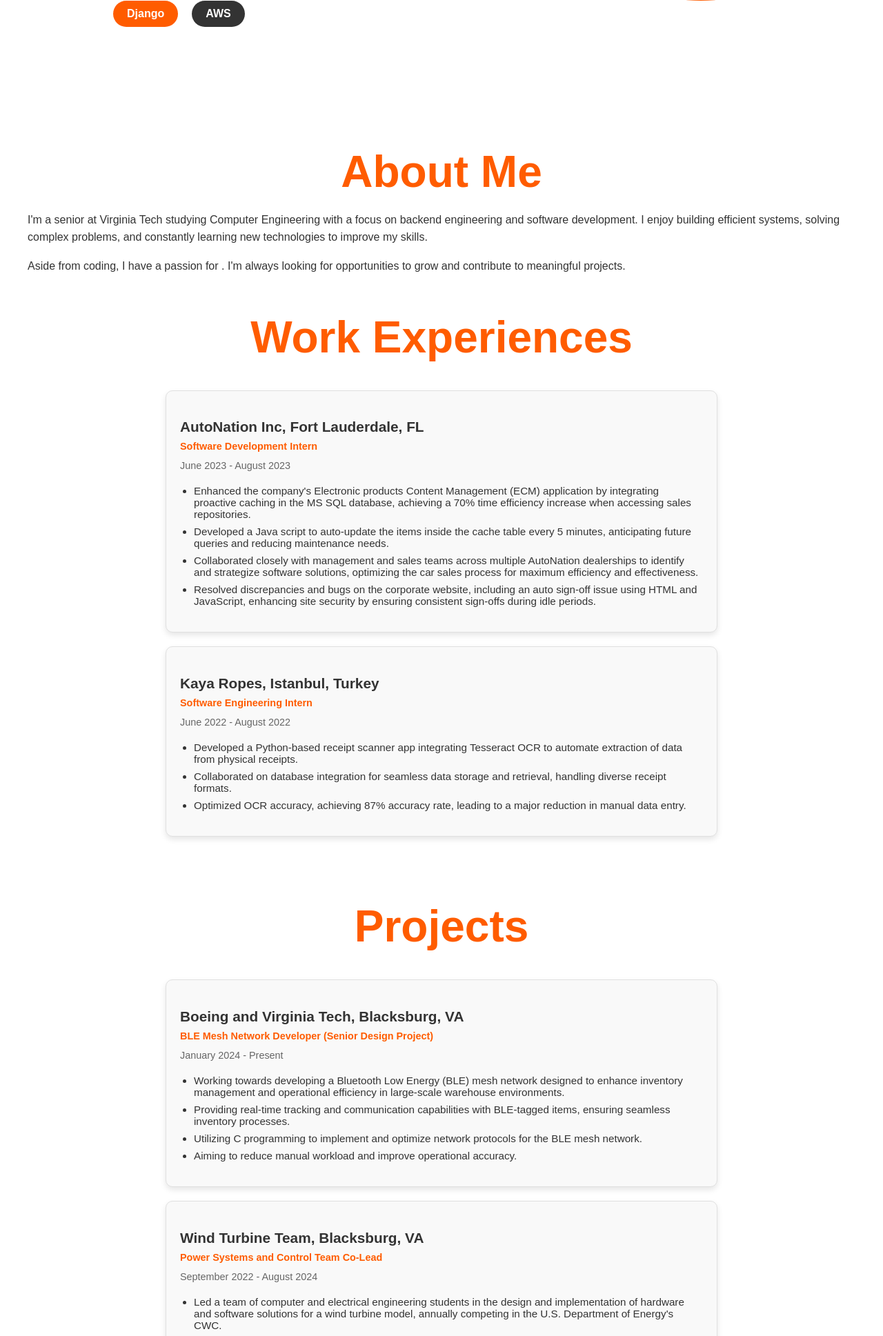
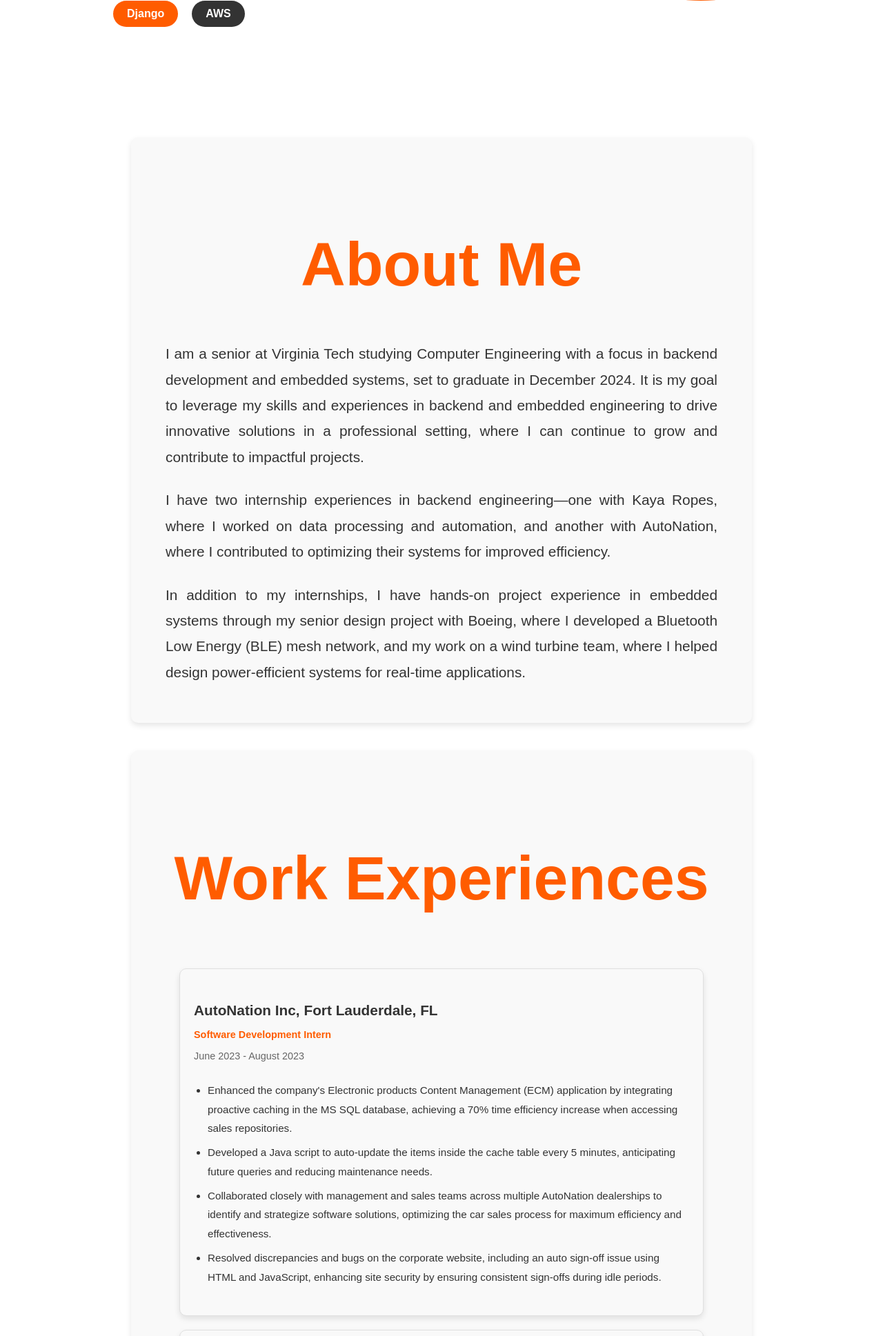
Before and after one commit to yigitkaya-dev/portfolio-website, a Django app: page / in a window 1280 px wide. Shown: the part 717-2654 px from the top of the page at 69% size. Run offline with Django 5.2, Linux system fonts and the light colour scheme.

Commit message:
Updated the contact and other parts

```diff
--- a/portfolio/templates/portfolio/home.html
+++ b/portfolio/templates/portfolio/home.html
@@ -16,6 +16,7 @@
                 <h1>Hi, I'm <span>Yigit Kaya</span><br> a Developer...</h1>
                 <p>I am a senior at Virginia Tech studying Computer Engineering,</p>
                 <p>with a focus on backend engineering and software development.</p>
+
                 <div class="circle-container">
                     <div class="circle">
                         <a href="{% url 'about' %}"><span>My Experiences </span></a>
@@ -39,10 +40,13 @@
                 </div>
             </div>
         </div>
-        <div class="about-me-section">
+        <div class="about-me-section"id="about-me">
             <h2>About Me</h2>
-            <p>I'm a senior at Virginia Tech studying Computer Engineering with a focus on backend engineering and software development. I enjoy building efficient systems, solving complex problems, and constantly learning new technologies to improve my skills.</p>
-            <p>Aside from coding, I have a passion for <your interests here, e.g., sailing, technology, or any other interests>. I'm always looking for opportunities to grow and contribute to meaningful projects.</p>
+            <p>I am a senior at Virginia Tech studying Computer Engineering with a focus in backend development and embedded systems, set to graduate in December 2024. It is my goal to leverage my skills and experiences in backend and embedded engineering to drive innovative solutions in a professional setting, where I can continue to grow and contribute to impactful projects.</p>
+
+            <p>I have two internship experiences in backend engineering—one with Kaya Ropes, where I worked on data processing and automation, and another with AutoNation, where I contributed to optimizing their systems for improved efficiency.</p>
+
+            <p>In addition to my internships, I have hands-on project experience in embedded systems through my senior design project with Boeing, where I developed a Bluetooth Low Energy (BLE) mesh network, and my work on a wind turbine team, where I helped design power-efficient systems for real-time applications.</p>
         </div>
         <div class="about-me-section">
             <h2>Work Experiences</h2>
@@ -59,7 +63,7 @@
                     </ul>
                 </div>
                 <div class="experience-box">
-                    <h3>Kaya Ropes, Istanbul, Turkey</h3>
+                    <h3>Kaya Ropes, Boca Raton, FL</h3>
                     <p><strong>Software Engineering Intern</strong></p>
                     <p>June 2022 - August 2022</p>
                     <ul>
@@ -96,7 +100,7 @@
                 </div>
             </div>
         </div>
-        <div class="contact-me-section">
+        <div class="contact-me-section" id="contact-me">
             <h2>Contact Me</h2>
                 <p>If you’d like to get in touch, feel free to reach out via email or phone.</p>
                 <div class="contact-details">
@@ -112,8 +116,8 @@
         <div class="nav-links">
             <a href="{% url 'home' %}">Home</a>
             <a href="{% url 'projects' %}">Projects</a>
-            <a href="{% url 'about' %}">About Me</a>
-            <a href="{% url 'contact' %}">Contact</a>
+            <a href="#about-me">About Me</a>
+            <a href="#contact-me">Contact</a>
             <a href="{% static 'files/resume.pdf' %}" target="_blank">Resume</a>
         </div>
         <div class="nav-images">
--- a/static/css/style.css
+++ b/static/css/style.css
@@ -32,6 +32,7 @@ h2 {
     font-size: 1rem;
     margin-bottom: 5px; /* Adjust as needed */
     letter-spacing: 1px;
+
 }
 
 .intro-text p {
@@ -162,7 +163,7 @@ h2 {
     left: 50%;  /* Center the navbar horizontally */
     transform: translateX(-50%); /* Offset by 50% of its own width */
     width: 92%;
-    max-width: 1300px;  /* Maximum width for the navbar */
+    max-width: 1320px;  /* Maximum width for the navbar */
     z-index: 1000;
 }
 
@@ -243,23 +244,28 @@ h2 {
 }
 
 .about-me-section {
-    max-width: 1300px;
-    margin: 20px auto; /* Adjust as needed to control spacing */
-    padding: 0 40px; /* Set padding-top to 0 to remove extra space */
+    max-width: 800px;
+    margin: 40px auto; /* Adds more space around the section */
+    padding: 30px 50px; /* Adds padding inside the section */
     color: #333333;
-    font-size: 1rem;
+    background-color: #f9f9f9; /* Light background for better readability */
+    border-radius: 10px; /* Rounded corners */
+    box-shadow: 0px 4px 8px rgba(0, 0, 0, 0.1); /* Subtle shadow for depth */
+    line-height: 1.8; /* Increases line spacing */
+    font-size: 1.4rem; /* Larger font size for paragraph text */
 }
 
 .about-me-section h2 {
-    font-size: 2rem;
-    color: #FF5C00; /* Use a matching color for the heading */
+    font-size: 3rem; /* Larger font size for heading */
+    color: #FF5C00; /* Accent color for the heading */
     text-align: center;
-    margin-bottom: 20px;
+    margin-bottom: 30px;
 }
 
 .about-me-section p {
-    line-height: 1.6;
-    margin-bottom: 15px;
+    margin-bottom: 25px; /* Adds more space between paragraphs */
+    text-align: justify; /* Justifies text for a cleaner look */
+    font-size: 1.3rem; /* Larger font size for paragraph text */
 }
 .work-experience-section {
     max-width: 800px;
@@ -331,3 +337,6 @@ h2 {
 .contact-details p {
     margin: 5px 0;
 }
+html {
+    scroll-behavior: smooth;
+}
```
Also changed, not shown: mywebsite/settings.py (+9 -0 lines).
